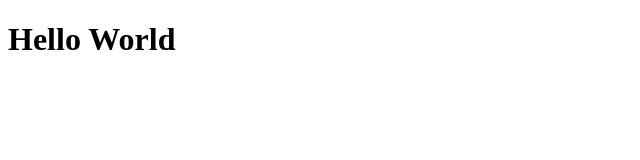
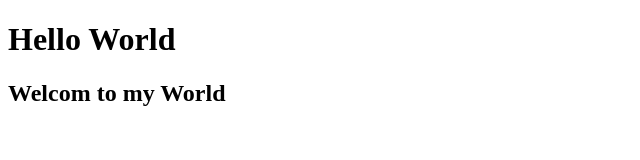
Before and after one commit to DoubleBell/testGit, a plain HTML site: page Index.html in a window 1280 px wide. Shown: the whole page, without its empty margins (0-640 px from the left). Drawn offline with Linux system fonts and the light colour scheme.

Commit message:
Edit Code
Move H1 into body
Add H2

```diff
--- a/Index.html
+++ b/Index.html
@@ -4,6 +4,8 @@
 <head>
     <title> Test For GIT </title>
 </head>
-<h1> Hello World</h1>
 
-<body></body>
+<body>
+    <h1> Hello World</h1>
+    <h2> Welcom to my World</h2>
+</body>
```
